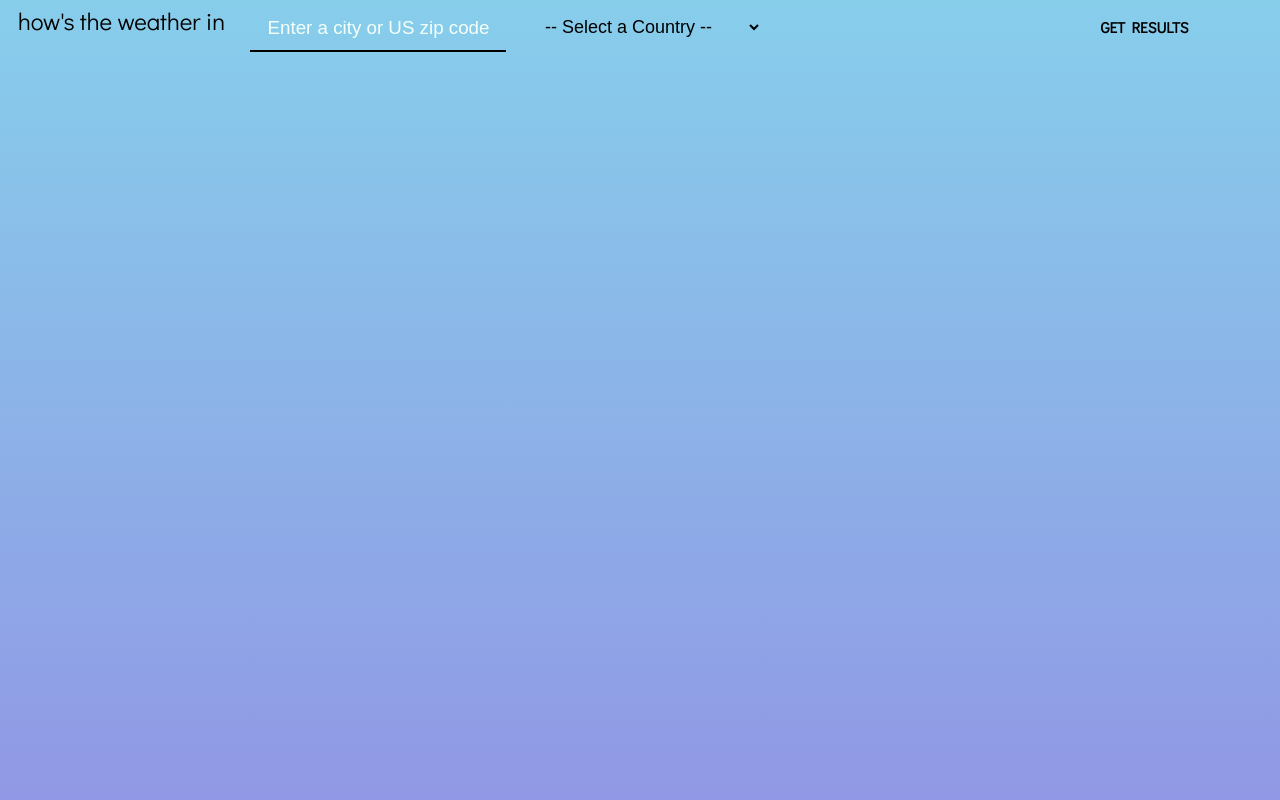
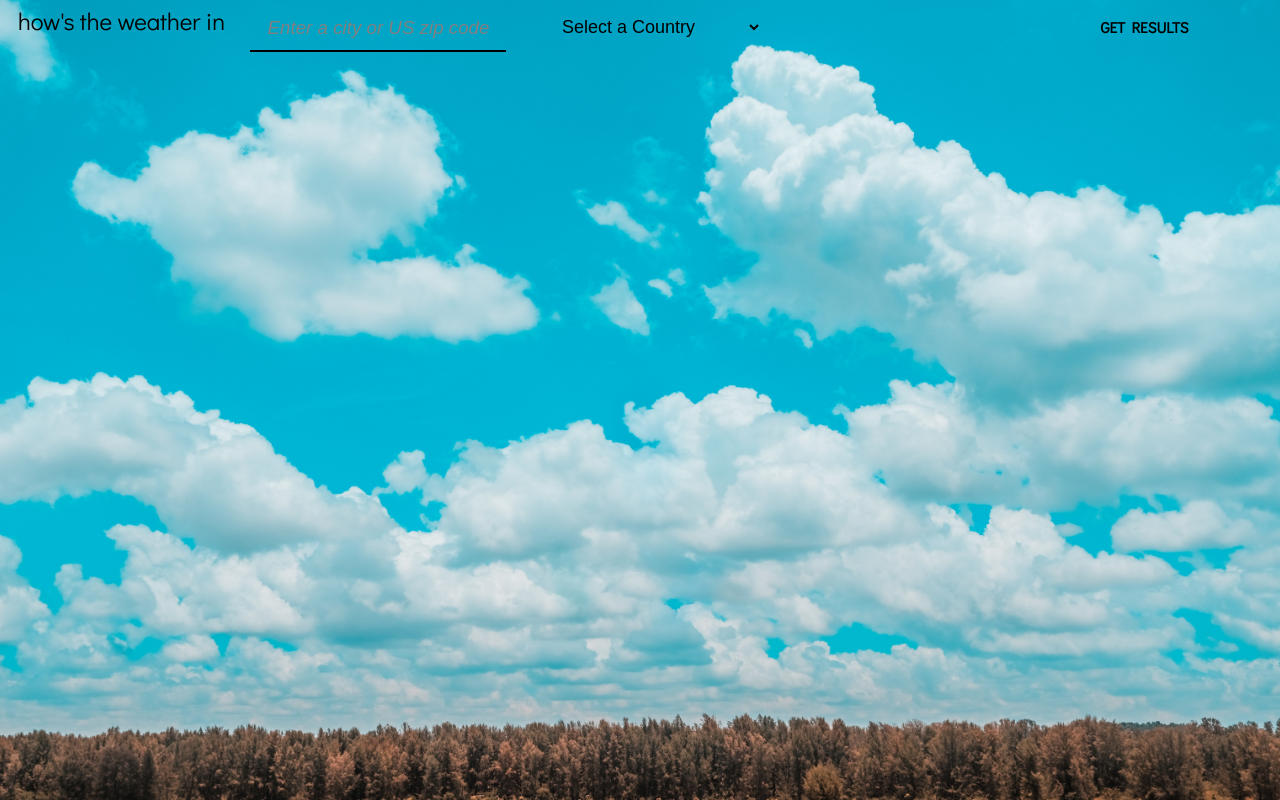
Before and after one commit to tova-moskowitz/weather-app, a React (Create React App) app: page / in a window 1280 px wide. Shown: the top 800 px of the page. Built offline with nearby package versions, Linux system fonts and the light colour scheme; a web font is replaced by a local one.

Commit message:
tweaking styling some more

```diff
--- a/package.json
+++ b/package.json
@@ -6,6 +6,7 @@
     "@testing-library/jest-dom": "^5.16.4",
     "@testing-library/react": "^13.3.0",
     "@testing-library/user-event": "^13.5.0",
+    "dayjs": "^1.11.3",
     "react": "^18.2.0",
     "react-dom": "^18.2.0",
     "react-scripts": "5.0.1",
--- a/src/App.css
+++ b/src/App.css
@@ -2,11 +2,8 @@
 @import url("https://fonts.googleapis.com/css2?family=Arima:wght@100&family=Indie+Flower&display=swap");
 
 html {
-  background: linear-gradient(#87ceeb, #9198e5);
-  /* background-image: url("../public/wil-stewart-T26KCgCPsCI-unsplash.jpg"); */
   width: 100%;
-
-  /* background-image: url("../public/wai-hsuen-weixian-chan-DnmMLipPktY-unsplash.jpg"); */
+  background-image: url("../public/wai-hsuen-weixian-chan-DnmMLipPktY-unsplash.jpg");
   height: 100%;
   background-size: cover;
   background-repeat: no-repeat;
@@ -25,14 +22,10 @@ html {
   font-size: 1.5rem;
 }
 
-.defaultSelection {
-  color: purple;
-}
-
 ::placeholder {
-  /* font-style: italic; */
+  font-style: italic;
   font-size: 0.75em;
-  color: mintcream;
+  color: gray;
   padding: 5px;
 }
 
@@ -89,14 +82,10 @@ html {
 
 .currentTemperature {
   width: fit-content;
-  background: #fff;
   font-size: 14px;
-  border: 2px #000 solid;
   line-height: 2;
   padding: 10px;
-}
-
-.formGroup {
+  border-radius: 20px;
 }
 
 label {
@@ -151,7 +140,8 @@ select {
   text-align: center;
   height: 100px;
 }
-.daysOfTheWeek {
+.dayOfTheWeek {
+  font-size: 15px;
+  position: relative;
+  left: 94px;
 }
-.lows {
-}
--- a/src/App.js
+++ b/src/App.js
@@ -37,7 +37,6 @@ function App() {
   const getDaysOfWeek = (unixTimestamp) => {
     const dayOfWeek = new Date(dayjs.unix(unixTimestamp));
     const options = { weekday: "long" };
-    // console.log(Intl.DateTimeFormat("en-US", options).format(dayOfWeek));
     return new Intl.DateTimeFormat("en-US", options).format(dayOfWeek);
   };
 
@@ -82,17 +81,12 @@ function App() {
     } else {
       currentWeather = `${baseUrl}q=${location},${state}${countryCode}${suffix}`;
     }
-    //todo
-    //change order of API calls:
-    //call geoLocation to get lat/lon of entered city
-    // THE STATE THEY ENTER AND THE STATE THAT COMES BACK HAVE TO MATCH
-    // SAME FOR COUNTRY
 
     // fetch current weather
     fetch(currentWeather)
       .then((response) => {
         if (response.status !== 200) {
-          //BETTER ERROR MSGS, to check for more cases, like when no such zip
+          //TODO BETTER ERROR MSGS, to check for more cases, like when no such zip
           setErrorMsg(
             <div className="errorMsg">
               Please enter a valid US ZIP code or city, state country code
@@ -141,11 +135,11 @@ function App() {
             let lowest = {};
 
             dates = forecastData.list.map((day) => {
-              // TODO don't include current day's weather in 5-day forecast--already done just need to test in morning
+              // TODO don't include current day's weather in 5-day forecast
               const formattedDate = day.dt_txt.split(" ")[0];
-              if (formattedDate !== todayDate) {
-                return formattedDate;
-              }
+              // if (formattedDate !== todayDate) {
+              return formattedDate;
+              // }
             });
             uniqueDates = [...new Set(dates)];
             const weatherObjs = uniqueDates.map((date) => {
@@ -162,7 +156,6 @@ function App() {
                 w.dayOfWeek = getDaysOfWeek(timeChunk.dt);
                 return Math.round(timeChunk.main.temp_max);
               });
-              // highest.push(w.highs.sort((a, b) => b - a)[0]);
               highest[w.dayOfWeek] = w.highs.sort((a, b) => b - a)[0];
 
               w.lows = w.timeChunks.map((timeChunk) => {
@@ -170,7 +163,6 @@ function App() {
               });
               lowest[w.dayOfWeek] = w.lows.sort((a, b) => a - b)[0];
             });
-            // setHighs(highest);
             setHighs(highest);
             setLows(lowest);
           });
@@ -344,6 +336,10 @@ export default App;
 // Change background image for cloudy/rain/snow/clear/nighttime
 // show state dropdown when it's not a zip ----
 // the commas----
-// styling
+// styling:
+//    RESPONSIVE!!
+//    Icons/weather symbols
+//    center days of week above temperatures
 // some cities return the wrong results. for example, flushing and forest hills and blank location
 // still shows results even when you have the wrong city/country combination
+// shows today + 4 days ahead instead of starting tomorrow
--- a/src/countryCodes.js
+++ b/src/countryCodes.js
@@ -1,7 +1,7 @@
 const countries = [
-  <option value="">-- Select a Country --</option>,
+  <option value="">Select a Country</option>,
   <option value="US">United States</option>,
-  <option value="GB">United Kingdom</option>,
+  <option value="SE">Sweden</option>,
   <option value="none">--------------</option>,
   <option value="AF">Afghanistan</option>,
   <option value="AX">Aland Islands</option>,
--- /dev/null
+++ b/src/weather.js
@@ -0,0 +1,9 @@
+class Weather {
+  date;
+  dayOfWeek;
+  timeChunks = [];
+  highs = [];
+  lows = [];
+}
+
+export default Weather;
```
Also changed, not shown: 1 other file (tests, documents, lock files or other folders).
